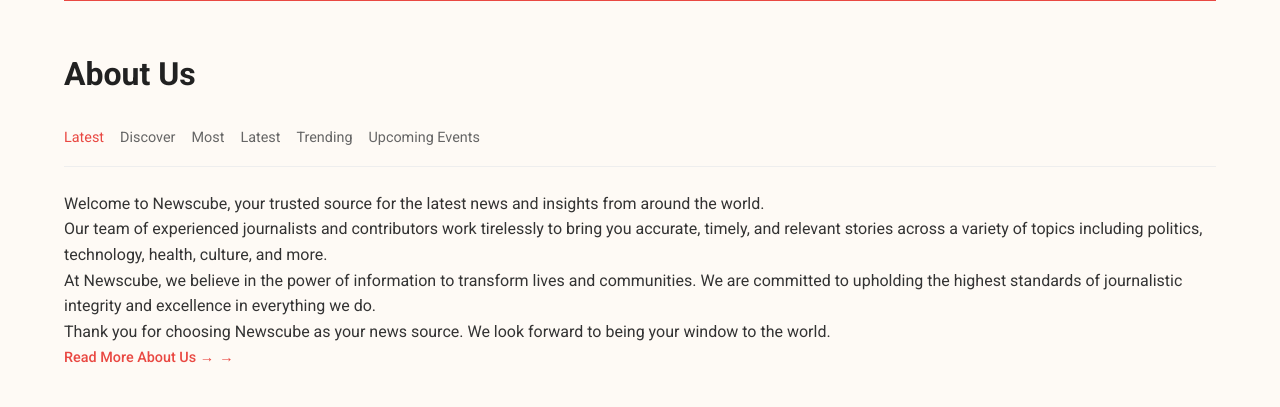
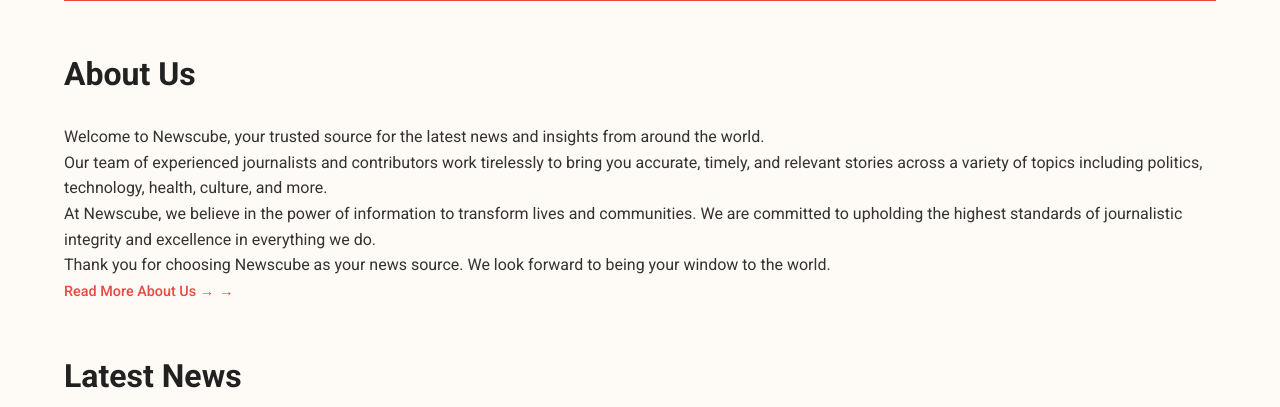
Before and after one commit to SSebastian97/WebsiteStiri, a Flask app: page / in a window 1280 px wide. Shown: the part 755-1162 px from the top of the page. Run offline with Flask 3, Linux system fonts and the light colour scheme; data that the repository does not hold is empty.

Commit message:
pretty cool website

```diff
--- a/templates/index.html
+++ b/templates/index.html
@@ -45,14 +45,14 @@
 <section class="about-section">
     <h2>About Us</h2>
 
-    <ul class="categories-nav">
-        <li><a href="#" class="active">Latest</a></li>
-        <li><a href="#">Discover</a></li>
-        <li><a href="#">Most</a></li>
-        <li><a href="#">Latest</a></li>
-        <li><a href="#">Trending</a></li>
-        <li><a href="#">Upcoming Events</a></li>
-    </ul>
+<!--    <ul class="categories-nav">-->
+<!--        <li><a href="#" class="active">Latest</a></li>-->
+<!--        <li><a href="#">Discover</a></li>-->
+<!--        <li><a href="#">Most</a></li>-->
+<!--        <li><a href="#">Latest</a></li>-->
+<!--        <li><a href="#">Trending</a></li>-->
+<!--        <li><a href="#">Upcoming Events</a></li>-->
+<!--    </ul>-->
 
     {% set about_page = get_about_page() %}
     {% if about_page %}
```
